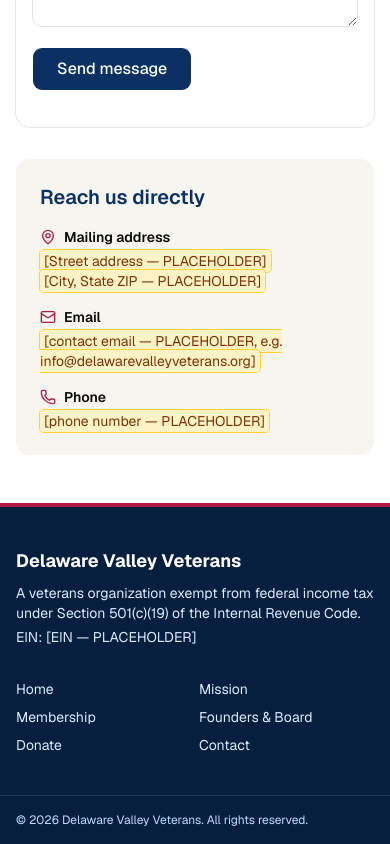
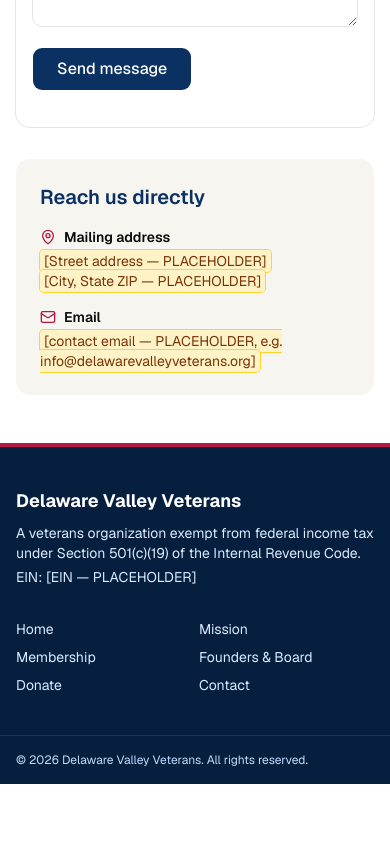
Before and after one commit to Malvado996/delawarevalleyveterans, a Next.js app: page /contact in a window 390 px wide. Shown: the part 608-1452 px from the top of the page. After the commit the page ends 1392 px from the top, so only its background shows below. Built offline with nearby package versions, Linux system fonts and the light colour scheme.

Commit message:
Remove phone numbers and icons site-wide; email only

```diff
--- a/src/app/contact/page.tsx
+++ b/src/app/contact/page.tsx
@@ -1,5 +1,5 @@
 import type { Metadata } from "next";
-import { Mail, MapPin, Phone } from "lucide-react";
+import { Mail, MapPin } from "lucide-react";
 import { Card, CardContent, CardHeader } from "@/components/ui/card";
 import { ContactForm } from "@/components/site/contact-form";
 import { PageHeader } from "@/components/site/page-header";
@@ -56,14 +56,6 @@ export default function ContactPage() {
                 <Placeholder>{site.email}</Placeholder>
               </dd>
             </div>
-            <div>
-              <dt className="flex items-center gap-2 font-semibold">
-                <Phone className="size-4 text-brand-red" aria-hidden="true" /> Phone
-              </dt>
-              <dd className="mt-1">
-                <Placeholder>{site.phone}</Placeholder>
-              </dd>
-            </div>
           </dl>
         </section>
       </div>
--- a/src/app/founders/page.tsx
+++ b/src/app/founders/page.tsx
@@ -1,5 +1,5 @@
 import type { Metadata } from "next";
-import { Mail, Phone } from "lucide-react";
+import { Mail } from "lucide-react";
 import { Card, CardContent, CardFooter, CardHeader } from "@/components/ui/card";
 import { PageHeader } from "@/components/site/page-header";
 import { Placeholder, PlaceholderNotice } from "@/components/site/placeholder";
@@ -77,11 +77,6 @@ export default function FoundersPage() {
                       <span className="sr-only">Email:</span>
                       <Placeholder>{f.email}</Placeholder>
                     </p>
-                    <p className="flex items-center gap-2">
-                      <Phone className="size-4 text-brand-navy" aria-hidden="true" />
-                      <span className="sr-only">Phone:</span>
-                      <Placeholder>{f.phone}</Placeholder>
-                    </p>
                   </CardFooter>
                 </Card>
               </section>
--- a/src/lib/site.ts
+++ b/src/lib/site.ts
@@ -10,7 +10,6 @@ export const site = {
   taxStatus: "501(c)(19)",
   ein: "[EIN — PLACEHOLDER]",
   email: "[contact email — PLACEHOLDER, e.g. info@delawarevalleyveterans.org]",
-  phone: "[phone number — PLACEHOLDER]",
   mailingAddress: [
     "[Street address — PLACEHOLDER]",
     "[City, State ZIP — PLACEHOLDER]",
@@ -36,7 +35,6 @@ export type Founder = {
   branchPlaceholder?: string;
   bio: string;
   email: string; // placeholder until confirmed
-  phone: string; // placeholder until confirmed
 };
 
 /**
@@ -53,7 +51,6 @@ export const founders: Founder[] = [
     service: "U.S. Marine Corps Reserve · Deployed to Iraq",
     bio: "Philip Rodrigues served in the U.S. Marine Corps Reserve and deployed to Iraq. As a founding board member of Delaware Valley Veterans, he is committed to helping fellow veterans find purpose and community through agriculture, recreational therapy, and hands-on job training.",
     email: "[Email TBD]",
-    phone: "[Phone TBD]",
   },
   {
     id: "jake",
@@ -63,7 +60,6 @@ export const founders: Founder[] = [
     service: "U.S. Air Force (full-time) · Deployed to Iraq",
     bio: "Jake served full-time in the U.S. Air Force and deployed to Iraq. As a founding board member, he is dedicated to building practical pathways for veterans, from job training in agriculture to food pantries that support veterans and their families.",
     email: "[Email TBD]",
-    phone: "[Phone TBD]",
   },
   {
     id: "chase-girvin",
@@ -73,6 +69,5 @@ export const founders: Founder[] = [
     service: "U.S. Marines · Global War on Terrorism era",
     bio: "He served in the Marines during the Global War on Terrorism era. As a founding board member, he helps lead the organization's work to connect veterans with the land, with meaningful work, and with each other.",
     email: "[Email TBD]",
-    phone: "[Phone TBD]",
   },
 ];
```
